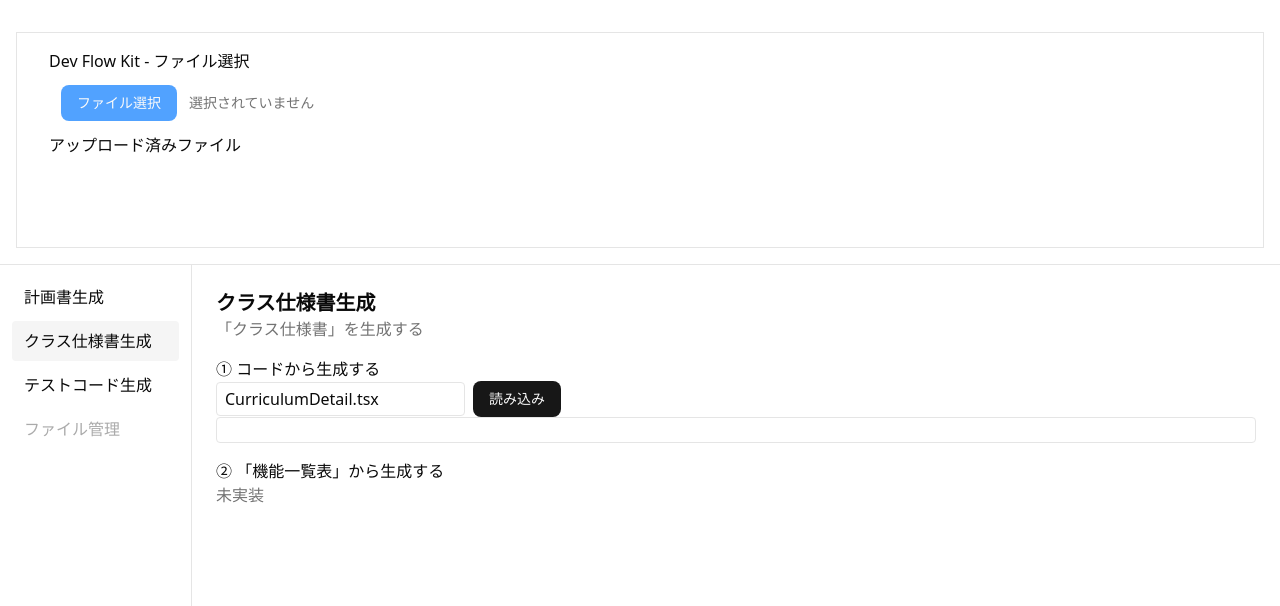
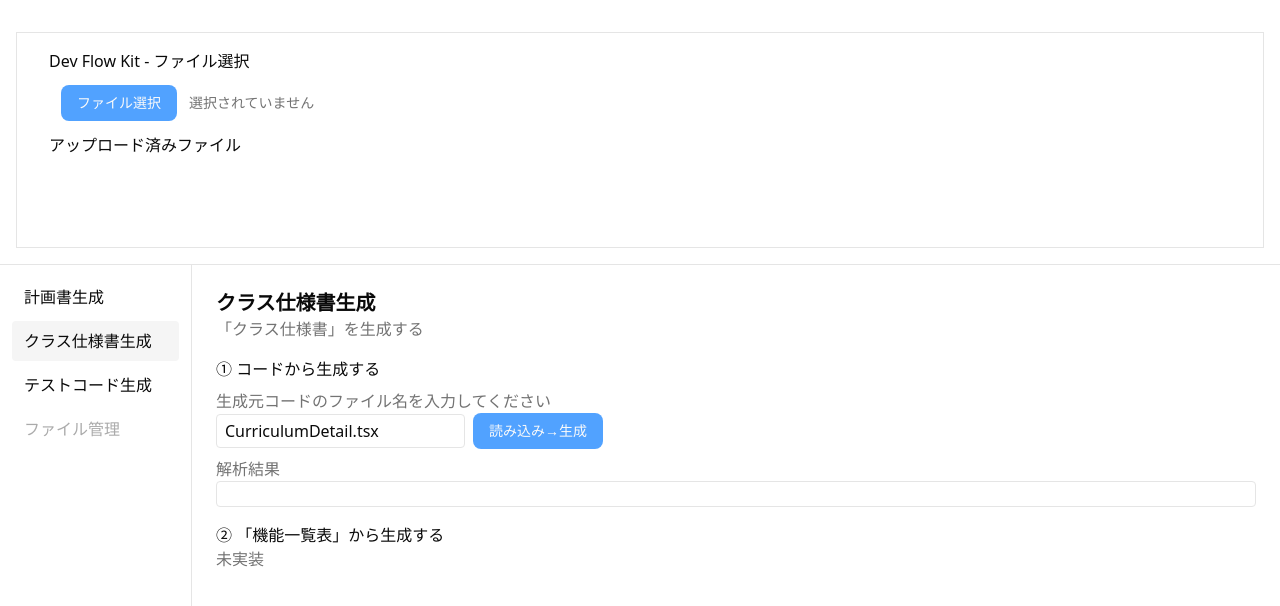
Before and after one commit to MasayukiOrihara/dev-flow-kit, a Next.js app: page /tools/classDesign in a window 1280 px wide. Shown: the top 606 px of the page. Built offline with nearby package versions, Linux system fonts and the light colour scheme.

Commit message:
クラス仕様書のための解析機能

```diff
--- a/app/api/exportExcel/classDesign/toCode/route.ts
+++ b/app/api/exportExcel/classDesign/toCode/route.ts
@@ -42,7 +42,17 @@ export async function POST(req: Request) {
     // ガード：必須 & 文字列
     if (typeof codeText !== "string" || codeText.trim() === "") {
       return Response.json(
-        { error: "codeText is required (string)" },
+        { error: "コードが取得できませんでした" },
+        { status: 400 }
+      );
+    }
+
+    // ファイル名の取得
+    const fileName = body?.fileName;
+    // ガード：必須 & 文字列
+    if (typeof fileName !== "string" || fileName.trim() === "") {
+      return Response.json(
+        { error: "ファイル名が取得できませんでした" },
         { status: 400 }
       );
     }
@@ -53,26 +63,21 @@ export async function POST(req: Request) {
     const template = COMPONENT_ANALYZE_TEMPLATE;
 
     // パサーを作成
-    const parser = StringOutputParser;
+    const parser = new StringOutputParser();
 
     const prompt = PromptTemplate.fromTemplate(template);
     const promptVariables = {
-      fileName: "file",
+      fileName: fileName,
       code: codeText,
     };
     // LLM 応答
     const chain = prompt.pipe(OpenAi41).pipe(parser);
     const response = await chain.invoke(promptVariables);
 
-    // Excel ファイル出力
-    // const payload: Payload = { fileName: file, cases: response };
-    // await exportFile(payload);
-    console.log(response);
-
     console.log("ファイル解析完了 !");
     return Response.json(
       {
-        message: response,
+        text: response,
       },
       { status: 200 }
     );
--- a/app/api/files/textByName/route.ts
+++ b/app/api/files/textByName/route.ts
@@ -18,7 +18,7 @@ export async function POST(req: Request) {
   // ガード：必須 & 文字列
   if (typeof fileName !== "string" || fileName.trim() === "") {
     return Response.json(
-      { error: "fileName is required (string)" },
+      { error: "ファイル名が取得できませんでした" },
       { status: 400 }
     );
   }
@@ -29,7 +29,10 @@ export async function POST(req: Request) {
   // 同名が複数ある可能性があるので、最新(uploadedAtが新しい)を優先
   const candidates = list.filter((m) => m.name === fileName);
   if (candidates.length === 0) {
-    return Response.json({ error: "file not found" }, { status: 404 });
+    return Response.json(
+      { error: "ファイルが見つかりませんでした" },
+      { status: 404 }
+    );
   }
 
   // ファイル情報の取得
@@ -38,7 +41,11 @@ export async function POST(req: Request) {
     .sort((a, b) => (a.uploadedAt < b.uploadedAt ? 1 : -1))[0];
   if (!isProbablyTextFile(meta.name, meta.mime)) {
     return Response.json(
-      { error: "file is not a text file", mime: meta.mime, name: meta.name },
+      {
+        error: "テキストファイルではありませんでした",
+        mime: meta.mime,
+        name: meta.name,
+      },
       { status: 400 }
     );
   }
--- a/app/tools/classDesign/page.tsx
+++ b/app/tools/classDesign/page.tsx
@@ -1,6 +1,7 @@
 "use client";
 
 import { Button } from "@/components/ui/button";
+import { postJson } from "@/lib/api/postJson.api";
 import { useState } from "react";
 
 /**
@@ -12,24 +13,40 @@ export default function ClassDesignPage() {
   const [text, setText] = useState("");
   const [err, setErr] = useState("");
 
+  const [isRunning, setIsRunning] = useState(false);
+
+  /**
+   * ファイルの読み込み
+   * @returns
+   */
   const load = async () => {
+    if (isRunning) return;
     setErr("");
     setText("");
+    setIsRunning(true);
 
-    const res = await fetch("/api/files/textByName", {
-      method: "POST",
-      headers: { "Content-Type": "application/json" },
-      body: JSON.stringify({ fileName }),
-    });
+    try {
+      // 1) 読み込み
+      const fileRes = await postJson<{ text: string }>(
+        "/api/files/textByName",
+        { fileName },
+        "ファイルが読み込みできませんでした"
+      );
+      setText(fileRes.text);
 
-    const json = await res.json().catch(() => ({}));
-
-    if (!res.ok) {
-      setErr(json?.error ?? "failed");
-      return;
+      // 2) 結果生成
+      const outputRes = await postJson<{ text: string }>(
+        "/api/exportExcel/classDesign/toCode",
+        { fileName, codeText: fileRes.text },
+        "生成に失敗しました"
+      );
+      setText(outputRes.text);
+    } catch (e: any) {
+      console.error(e);
+      setErr(e.message);
+    } finally {
+      setIsRunning(false);
     }
-
-    setText(json.text ?? "");
   };
 
   return (
@@ -41,19 +58,29 @@ export default function ClassDesignPage() {
 
       <div className="my-4">
         <h2>① コードから生成する</h2>
+        <div className="my-2">
+          <h3 className="text-muted-foreground">
+            生成元コードのファイル名を入力してください
+          </h3>
           <div className="flex gap-2 items-center">
             <input
               className="border rounded px-2 py-1"
               value={fileName}
               onChange={(e) => setFileName(e.target.value)}
             />
-          <Button onClick={load} className="active:brightness-90">
-            読み込み
+            <Button
+              onClick={load}
+              disabled={isRunning}
+              className="bg-blue-400 hover:bg-blue-600"
+            >
+              {isRunning ? "処理中..." : "読み込み→生成"}
             </Button>
           </div>
 
-        {err ? <p className="text-red-600">{err}</p> : null}
+          {err ? <p className="text-red-400 font-bold text-sm">{err}</p> : null}
+        </div>
 
+        <h3 className="text-muted-foreground">解析結果</h3>
         <pre className="border rounded p-3 overflow-auto whitespace-pre-wrap">
           {text}
         </pre>
--- /dev/null
+++ b/lib/api/postJson.api.ts
@@ -0,0 +1,19 @@
+export async function postJson<T>(
+  url: string,
+  body: unknown,
+  errorMessage: string
+): Promise<T> {
+  const res = await fetch(url, {
+    method: "POST",
+    headers: { "Content-Type": "application/json" },
+    body: JSON.stringify(body),
+  });
+
+  const json = await res.json().catch(() => ({}));
+
+  if (!res.ok) {
+    throw new Error(json?.error ?? errorMessage);
+  }
+
+  return json as T;
+}
```
Lines whose indentation alone changed are shown as unchanged.
